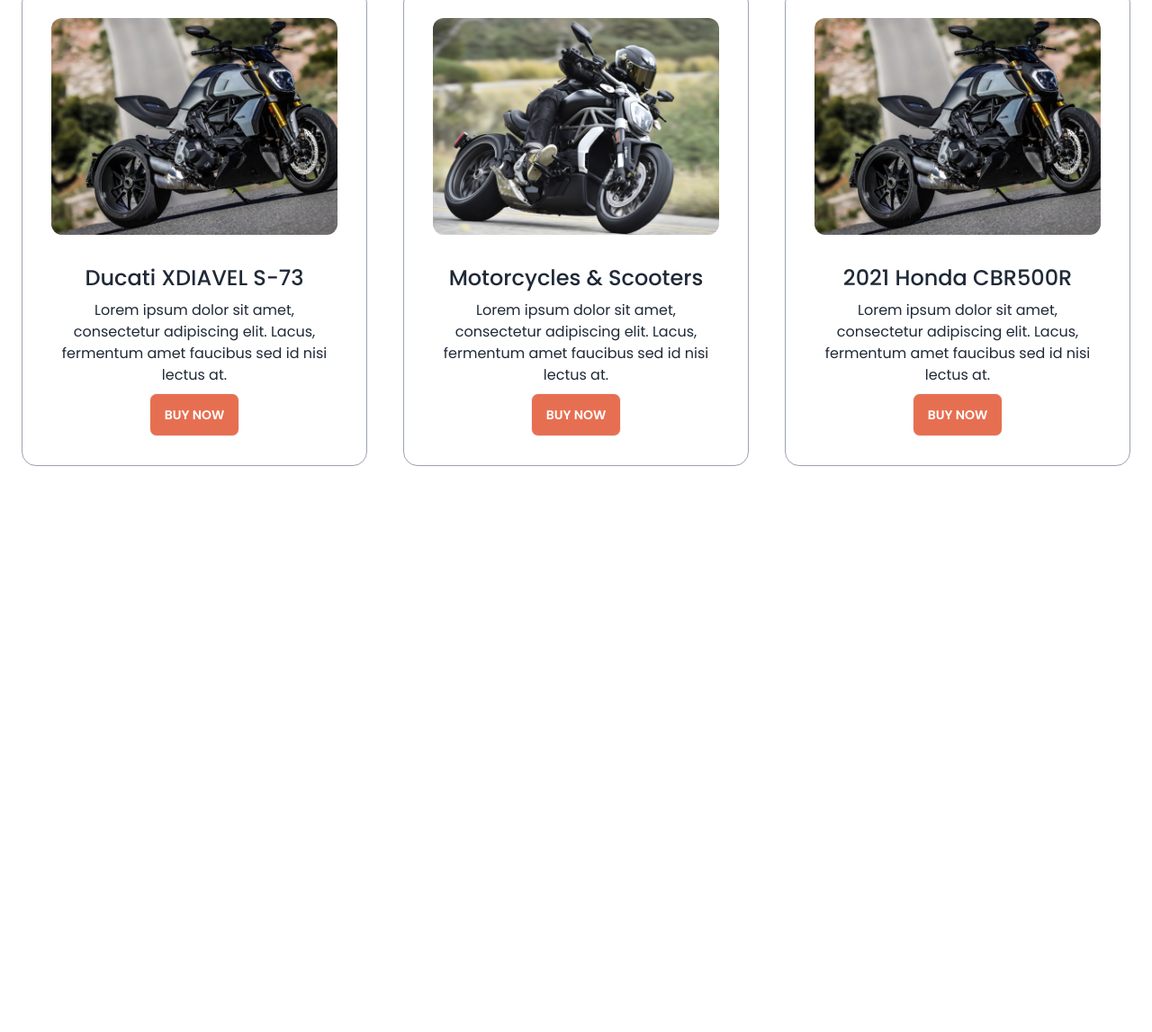
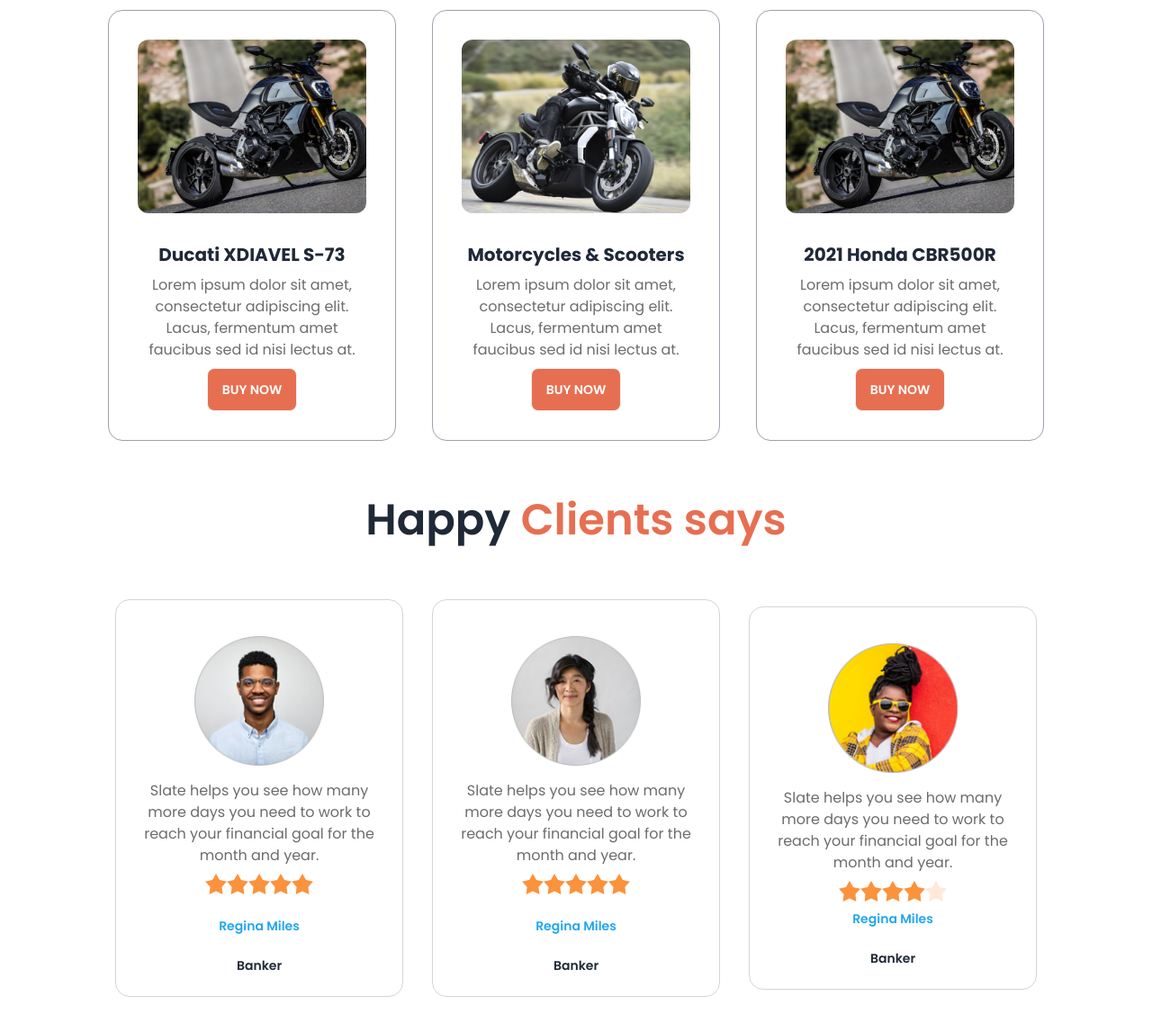
Before and after one commit to Developer-Shahadat/bike-shop, a plain HTML site: page index.html in a window 1280 px wide. Shown: the part 1273-2420 px from the top of the page at 90% size. Before the commit the page ends 1791 px from the top, so only its background shows below. Drawn offline with nearby package versions, Linux system fonts and the light colour scheme.

Commit message:
user section with responsive

```diff
--- a/index.html
+++ b/index.html
@@ -147,43 +147,112 @@
       <section>
         <h2 class="text-5xl mt-10 text-center font-medium">Latest News</h2>
 
-        <div class="mt-10 flex  flex-col  lg:flex-row gap-10 items-center    lg:justify-center">
+        <div class="mt-10 flex  flex-col  lg:flex-row gap-10 items-center    lg:justify-center md:m-16">
                   <!-- Card-One -->
-          <div class="card  w-72 lg:w-96 bg-base-100 border border-gray-400">
+          <div class="card  w-72 lg:w-80 bg-base-100 border border-gray-400">
             <figure class="px-8 pt-8">
               <img src="images/others/latest1.png" alt="" class="rounded-xl" />
             </figure>
             <div class="card-body items-center text-center">
-              <h2 class="card-title text-2xl font-medium">Ducati XDIAVEL S-73</h2>
-              <p class="text-base font-normal">Lorem ipsum dolor sit amet, consectetur adipiscing elit. Lacus, fermentum amet faucibus sed id nisi lectus at.</p>
+              <h2 class="card-title text-xl font-bold">Ducati XDIAVEL S-73</h2>
+              <p class="text-[#6C6C6C] text-base font-normal">Lorem ipsum dolor sit amet, consectetur adipiscing elit. Lacus, fermentum amet faucibus sed id nisi lectus at.</p>
               <div class="card-actions">
                 <button class="btn text-white bg-[#E76F51] ">Buy Now</button>
               </div>
             </div>
           </div>
                          <!-- Card-TWO -->
-          <div class="card w-72 lg:w-96 bg-base-100 border border-gray-400">
+          <div class="card w-72 lg:w-80 bg-base-100 border border-gray-400">
             <figure class="px-8 pt-8">
               <img src="images/others/latest2.png" alt="" class="rounded-xl" />
             </figure>
             <div class="card-body items-center text-center">
-              <h2 class="card-title text-2xl font-medium">Motorcycles & Scooters</h2>
-              <p class="text-base font-normal">Lorem ipsum dolor sit amet, consectetur adipiscing elit. Lacus, fermentum amet faucibus sed id nisi lectus at.</p>
+              <h2 class="card-title text-xl font-bold">Motorcycles & Scooters</h2>
+              <p class="text-[#6C6C6C] text-base font-normal">Lorem ipsum dolor sit amet, consectetur adipiscing elit. Lacus, fermentum amet faucibus sed id nisi lectus at.</p>
               <div class="card-actions">
                 <button class="btn text-white bg-[#E76F51] ">Buy Now</button>
               </div>
             </div>
           </div>
                       <!-- Card-THREE -->
-          <div class="card w-72 lg:w-96 bg-base-100 border border-gray-400">
+          <div class="card w-72 lg:w-80 bg-base-100 border border-gray-400">
             <figure class="px-8 pt-8">
               <img src="images/others/latest1.png" alt="" class="rounded-xl" />
             </figure>
             <div class="card-body items-center text-center">
-              <h2 class="card-title text-2xl font-medium">2021 Honda CBR500R</h2>
-              <p class="text-base font-normal">Lorem ipsum dolor sit amet, consectetur adipiscing elit. Lacus, fermentum amet faucibus sed id nisi lectus at.</p>
+              <h2 class="card-title text-xl font-bold">2021 Honda CBR500R</h2>
+              <p class="text-[#6C6C6C] text-base font-normal">Lorem ipsum dolor sit amet, consectetur adipiscing elit. Lacus, fermentum amet faucibus sed id nisi lectus at.</p>
               <div class="card-actions">
                 <button class="btn text-white bg-[#E76F51] ">Buy Now</button>
+              </div>
+            </div>
+          </div>
+        </div>
+      </section>
+      <!-- Happy Clients -->
+      <section>
+        <h2 class="text-center text-3xl lg:text-5xl font-semibold mt-14">Happy<span class="text-[#E76F51]"> Clients says</span></h2>
+        <div class="flex flex-col lg:flex-row items-center justify-center mt-14 gap-8 md:m-16">
+          <!-- User-1 -->
+          <div class="card card-compact w-72 lg:w-80 bg-base-100 border border-gray-300 ">
+            <figure><img class="w-36 mt-10" src="images/others/user-1.png" alt="" /></figure>
+            <div class="card-body items-center">
+              <p class="text-[#6C6C6C] font-normal text-base text-center">Slate helps you see how
+                many more days you need
+                to work to reach your financial
+                goal for the month and year.</p>
+                <div class="rating">
+                  <input type="radio" name="rating-2" class="mask mask-star-2 bg-orange-400" />
+                  <input type="radio" name="rating-2" class="mask mask-star-2 bg-orange-400"  />
+                  <input type="radio" name="rating-2" class="mask mask-star-2 bg-orange-400" />
+                  <input type="radio" name="rating-2" class="mask mask-star-2 bg-orange-400" checked />
+                  <input type="radio" name="rating-2" class="mask mask-star-2 bg-orange-400" />
+                </div>
+                <p class=" text-[#23A6F0] font-semibold text-sm mt-4">Regina Miles</p>
+                <p class="font-semibold text-sm mt-4">Banker</p>
+              <div class="card-actions justify-end">
+              </div>
+            </div>
+          </div>
+          <!-- User-2 -->
+          <div class="card card-compact w-72 lg:w-80 bg-base-100 border border-gray-300 ">
+            <figure><img class="w-36 mt-10" src="images/others/user-2.png" alt="" /></figure>
+            <div class="card-body items-center">
+              <p class="text-[#6C6C6C] font-normal text-base text-center">Slate helps you see how
+                many more days you need
+                to work to reach your financial
+                goal for the month and year.</p>
+                <div class="rating">
+                  <input type="radio" name="rating-2" class="mask mask-star-2 bg-orange-400" />
+                  <input type="radio" name="rating-2" class="mask mask-star-2 bg-orange-400"  />
+                  <input type="radio" name="rating-2" class="mask mask-star-2 bg-orange-400" />
+                  <input type="radio" name="rating-2" class="mask mask-star-2 bg-orange-400" checked />
+                  <input type="radio" name="rating-2" class="mask mask-star-2 bg-orange-400" />
+                </div>
+                <p class="text-[#23A6F0] mt-4 font-semibold text-sm">Regina Miles</p>
+                <p class=" mt-4 font-semibold text-sm">Banker</p>
+              <div class=" card-actions justify-end">
+              </div>
+            </div>
+          </div>
+          <!-- User-3 -->
+          <div class="card card-compact w-72 lg:w-80 bg-base-100 border border-gray-300 ">
+            <figure><img class="w-36 mt-10" src="images/others/user-3.png" alt="" /></figure>
+            <div class="card-body items-center">
+              <p class="font-normal text-base text-center text-[#6C6C6C]">Slate helps you see how
+                many more days you need
+                to work to reach your financial
+                goal for the month and year.</p>
+                <div class="rating">
+                  <input type="radio" name="rating-2" class="mask mask-star-2 bg-orange-400" />
+                  <input type="radio" name="rating-2" class="mask mask-star-2 bg-orange-400"  />
+                  <input type="radio" name="rating-2" class="mask mask-star-2 bg-orange-400" />
+                  <input type="radio" name="rating-2" class="mask mask-star-2 bg-orange-400" checked />
+                  <input type="radio" name="rating-2" class="mask mask-star-2 bg-orange-400" />
+                </div>
+                <p class=" text-[#23A6F0] font-semibold text-sm">Regina Miles</p>
+                <p class=" mt-4 font-semibold text-sm">Banker</p>
+              <div class="card-actions justify-end">
               </div>
             </div>
           </div>
```
